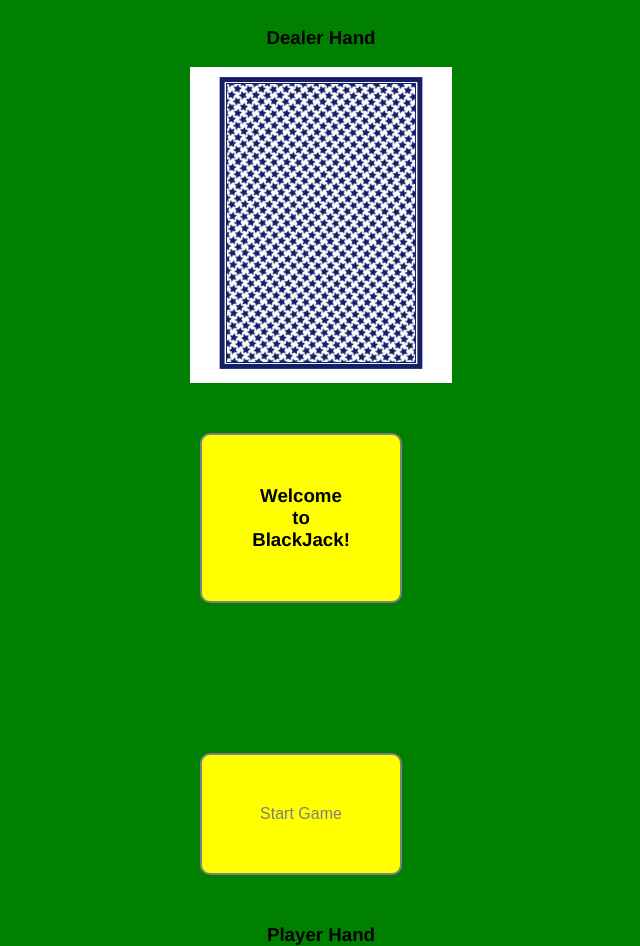
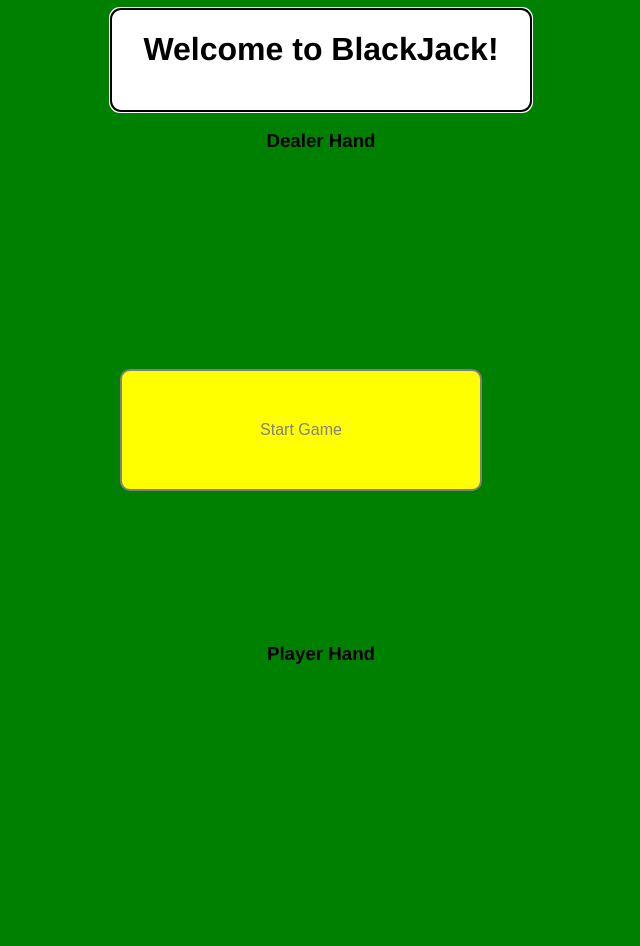
Before and after one commit to stylec0/Blackjack, a plain HTML site: page index.html in a window 1280 px wide. Shown: the whole page, without its empty margins (319-959 px from the left). After the commit the page ends 800 px from the top, so only its background shows below. Drawn offline with Linux system fonts and the light colour scheme.

Commit message:
12/13/21 Added new header

```diff
--- a/css/main.css
+++ b/css/main.css
@@ -5,13 +5,23 @@ body {
   display: grid;
   /* mobile first - single column */
   grid-template-rows: 1fr 1fr 1fr 1fr 1fr 1fr;
-  grid-template-columns: 1fr 1fr 1fr 1fr 1fr;
+  grid-template-columns: 1fr 1fr 2fr 1fr 1fr;
   /* grid-gap: 10vw; */
   text-align: center;
-
 }
 
-#welcome {
+header {
+  font-family: Helvetica;
+  display: block;
+  grid-column: 3;
+  grid-row: 1;
+  border: 2px solid grey;
+  border-radius: 10px;
+  outline: auto;
+  background: white;
+}
+
+/* #welcome {
   grid-column: 3;
   grid-row: 3;
   text-align: center;
@@ -19,22 +29,22 @@ body {
   border-radius: 10px;
   margin: 50px 50px 100px 10px;
   padding: 50px;
-  background: yellow;
-}
+  background: White;
+} */
 
 
 #dealer-deck {
   grid-column: 3;
-  grid-row: 1;
+  grid-row: 2;
 
 }
 
-.dealer-hand {
+/* .dealer-hand {
   grid-column: 3;
   grid-row: 2;
   background: white;
 
-}
+} */
 
 #player-deck {
   grid-column: 3;
--- a/index.html
+++ b/index.html
@@ -9,9 +9,12 @@
     <script defer src="main.js"></script>
   </head>
   <body>
+    <header>
+      <h1>Welcome to BlackJack!</h1>
+    </header>
     <h3 id="dealer-deck">Dealer Hand</h3>
-      <div class="dealer-hand"><img src="css/card-deck-css/images/backs/blue.svg" alt="blue-cards"></div>
-    <h3 id="welcome">Welcome to BlackJack!</h3>
+      <!-- <div class="dealer-hand"><img src="css/card-deck-css/images/backs/blue.svg" alt="Dealer hand"></div> -->
+    <!-- <h3 id="welcome">Welcome to BlackJack!</h3> -->
     <section id="master-deck-container" class="card-container"></section>
     <div class="player-hand"></div>
     <h3 id="player-deck">Player Hand</h3>
```
